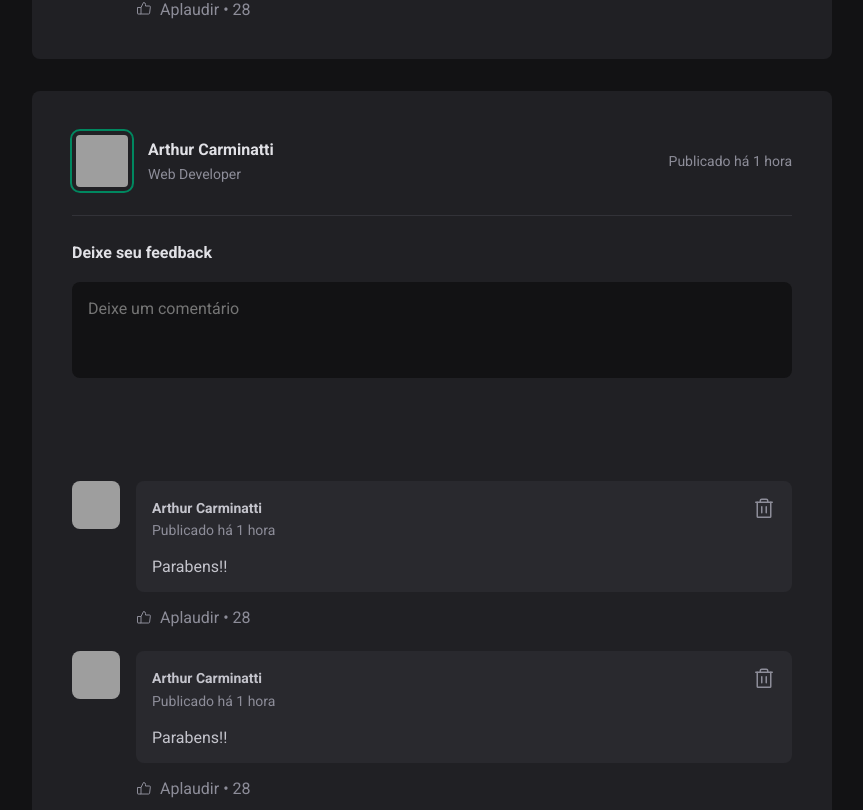
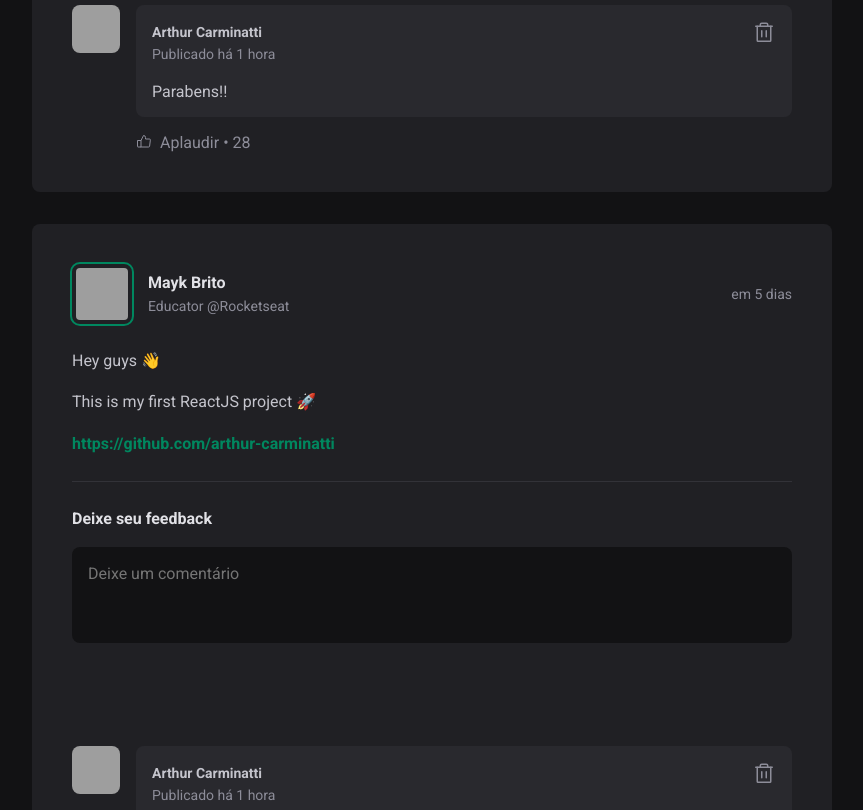
Before and after one commit to arthur-carminatti/01-reactJs, a React (Vite) app: page / in a window 1280 px wide. Shown: the part 963-1773 px from the top of the page, without its empty margins (352-1215 px from the left). Built offline with nearby package versions, Linux system fonts and the light colour scheme; grey boxes are pictures that could not be loaded.

Commit message:
creating post properties

```diff
--- a/package.json
+++ b/package.json
@@ -9,6 +9,8 @@
     "preview": "vite preview"
   },
   "dependencies": {
+    "date-fns": "^2.29.3",
+    "moment": "^2.29.4",
     "phosphor-react": "^1.4.1",
     "react": "^18.2.0",
     "react-dom": "^18.2.0"
--- a/src/App.jsx
+++ b/src/App.jsx
@@ -18,9 +18,9 @@
     content: [
       { type: 'paragraph', content: 'Hey guys 👋', },
       { type: 'paragraph', content: 'This is my first ReactJS project 🚀' },
-      { type: 'link', content: 'https://github.com/arthur-carminatti}' },
+      { type: 'link', content: 'https://github.com/arthur-carminatti' },
     ],
-    publishedAt: new Date('2023-03-09 20:00:00'),
+    publishedAt: new Date("2023-03-09 20:00:00"),
   },
   {
     id: 2,
@@ -32,9 +32,9 @@
     content: [
       { type: 'paragraph', content: 'Hey guys 👋', },
       { type: 'paragraph', content: 'This is my first ReactJS project 🚀' },
-      { type: 'link', content: 'https://github.com/arthur-carminatti}' },
+      { type: 'link', content: 'https://github.com/arthur-carminatti' },
     ],
-    publishedAt: new Date('2023-03-10 20:00:00'),
+    publishedAt: new Date("2023-03-10 20:00:00"),
   }
 ]
 
--- a/src/components/Post.jsx
+++ b/src/components/Post.jsx
@@ -1,24 +1,45 @@
+import { format, formatDistanceToNow } from 'date-fns';
+import ptBR from 'date-fns/locale/pt-BR';
+
 import { Avatar } from './Avatar';
 import { Comment } from './Comment';
+
 import styles from './Post.module.css';
 
-export function Post(props) {
+export function Post({ author, publishedAt, content }) {
+    const publishedDateFormatted = format(publishedAt, "d 'de' LLLL 'às' HH:mm'h'", {
+        locale: ptBR,
+    })
+
+    const publishedDateRelativeToNow = formatDistanceToNow(publishedAt, {
+        locale: ptBR,
+        addSuffix: true,
+    })
+
     return (
         <article className={styles.post}>
             <header>
                 <div className={styles.author}>
-                    <Avatar src="https://github.com/maykbrito.png" />
+                    <Avatar src={author.avatarUrl} />
                     <div className={styles.authorInfo}>
-                        <strong>Arthur Carminatti</strong>
-                        <span>Web Developer</span>
+                        <strong>{author.name}</strong>
+                        <span>{author.role}</span>
                     </div>
                 </div>
 
-                <time title='07 de Março às 15:48h' dateTime='2023-03-07 15:48:30'>Publicado há 1 hora</time>
+                <time title={publishedDateFormatted} dateTime={publishedAt.toISOString()}>
+                    {publishedDateRelativeToNow}
+                </time>
             </header>
 
             <div className={styles.content}>
-
+                {content.map(line => {
+                    if (line.type === 'paragraph') {
+                        return <p>{line.content}</p>
+                    } else if (line.type === 'link'){
+                        return <p><a href="#">{line.content}</a></p>
+                    }
+                })}
             </div>
 
             <form className={styles.commentForm}>
```
Also changed, not shown: 1 other file (tests, documents, lock files or other folders).
